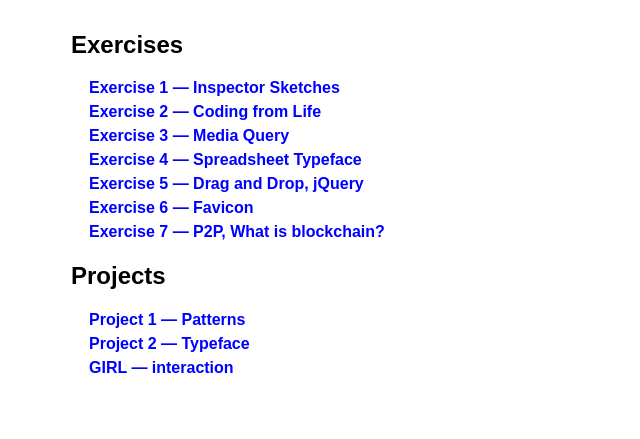
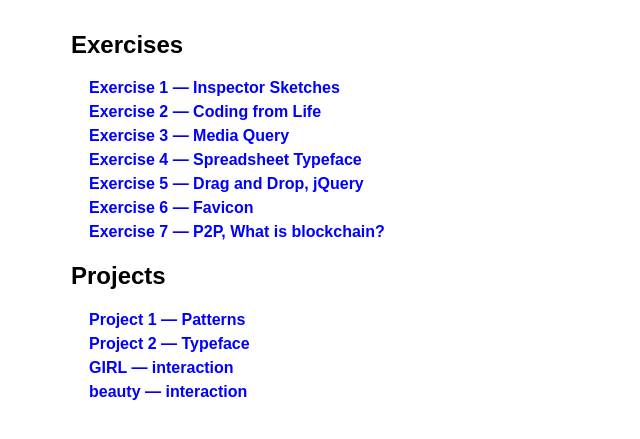
Before and after one commit to yang2017liu/Expanded-Tools-Interactive, a plain HTML site: page index.html in a window 1280 px wide. Shown: the part 237-676 px from the top of the page, without its empty margins (253-893 px from the left). Drawn offline with Linux system fonts and the light colour scheme.

Commit message:
Update index.html

```diff
--- a/index.html
+++ b/index.html
@@ -82,6 +82,7 @@
         <li><a href="Projects/Project-01/index.html">Project 1 &mdash; Patterns</a></li>
         <li><a href="Projects/Project-02/index.html">Project 2 &mdash; Typeface</a> </li>
          <li><a href="Projects/GIRL/index.html"> GIRL &mdash; interaction </a> </li>
+         <li><a href="Projects/beauty/index.html"> beauty &mdash; interaction </a> </li>
 
       </ul>
     </div>
```
